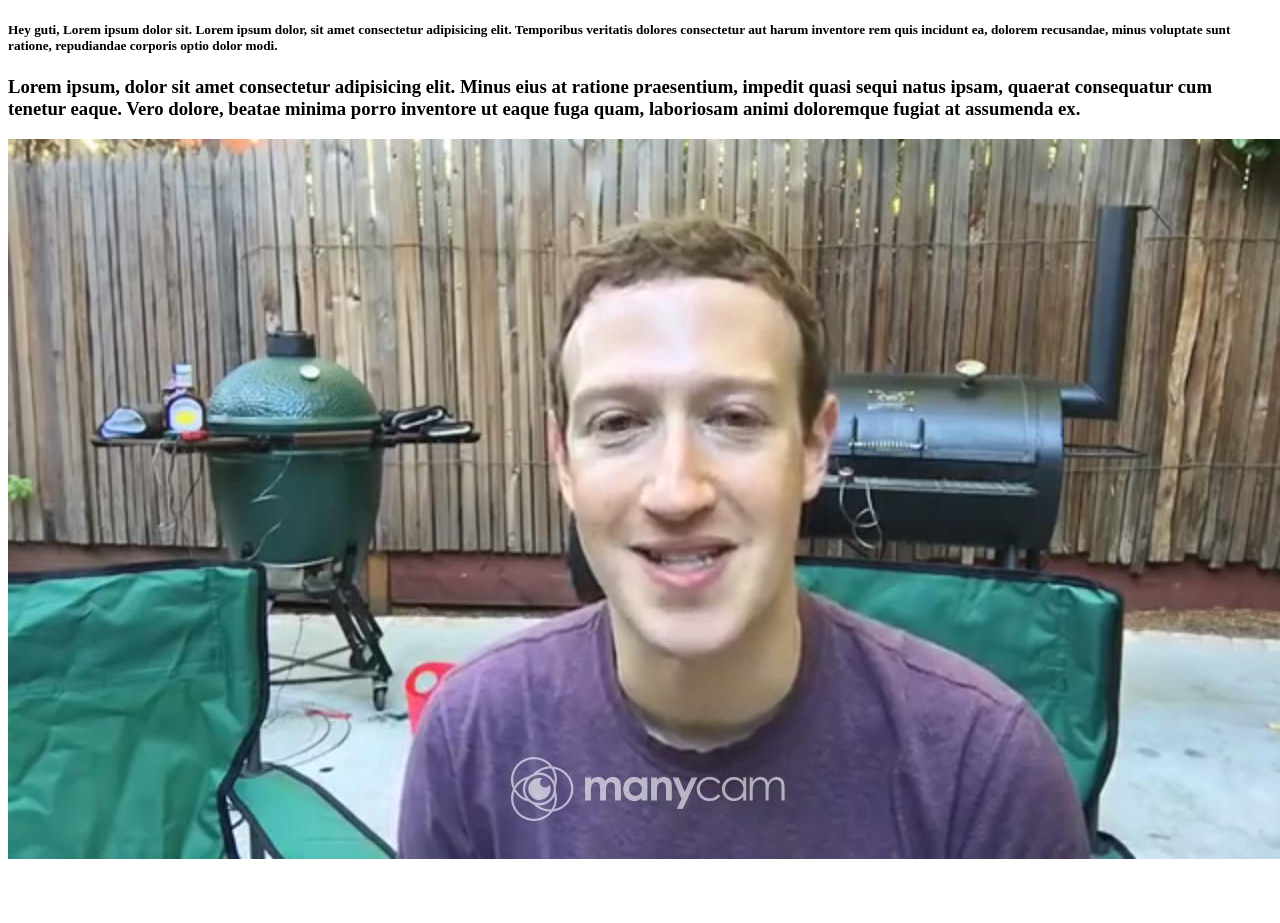
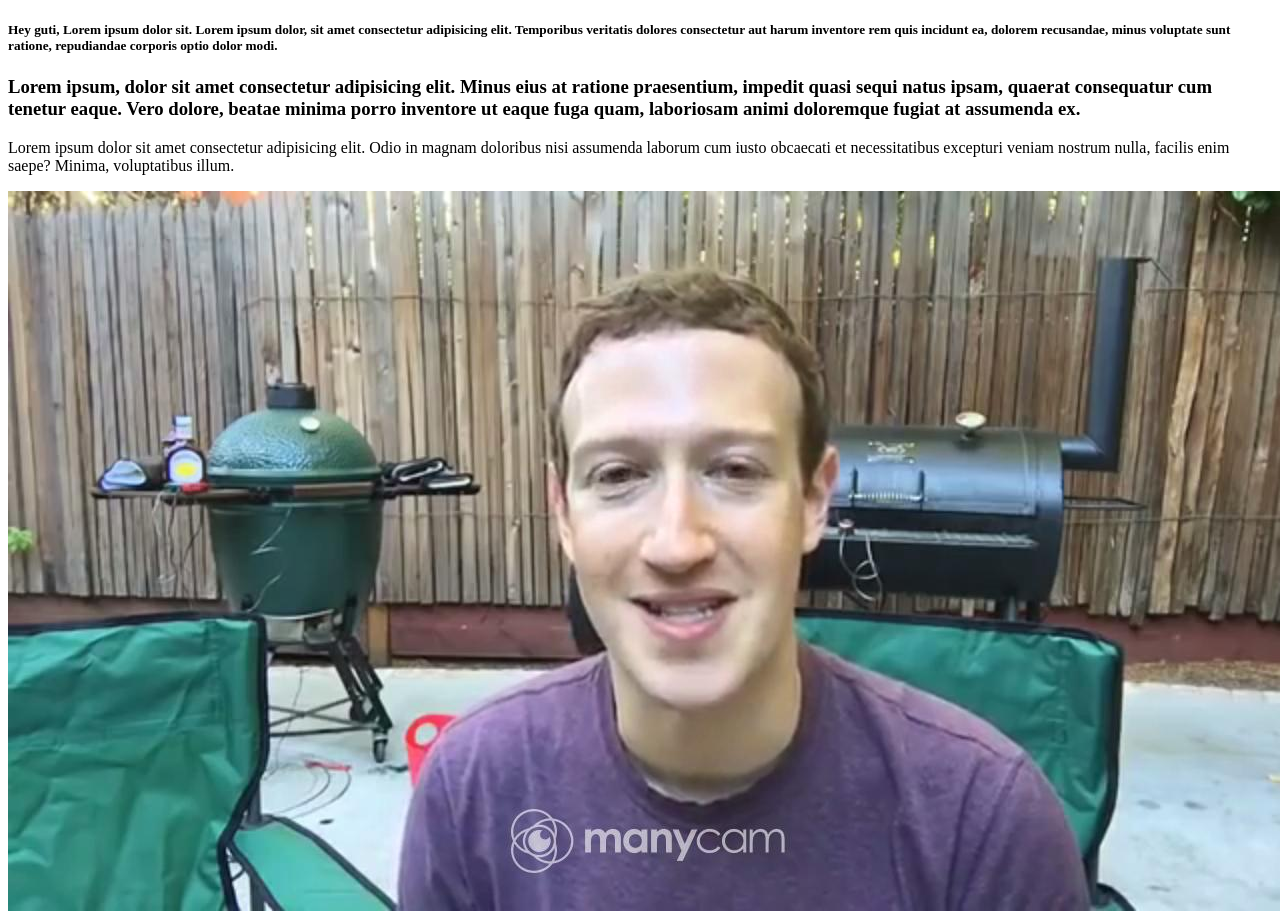
Before and after one commit to sohazur/webdev-1, a plain HTML site: page index.html in a window 1280 px wide. Before the commit the page ends 871 px from the top, so only its background shows below. Drawn offline with Linux system fonts and the light colour scheme.

Commit message:
added 2nd div

```diff
--- a/index.html
+++ b/index.html
@@ -11,6 +11,9 @@
         <h5>Hey guti, Lorem ipsum dolor sit. Lorem ipsum dolor, sit amet consectetur adipisicing elit. Temporibus veritatis dolores consectetur aut harum inventore rem quis incidunt ea, dolorem recusandae, minus voluptate sunt ratione, repudiandae corporis optio dolor modi.</h5>
         <h3>Lorem ipsum, dolor sit amet consectetur adipisicing elit. Minus eius at ratione praesentium, impedit quasi sequi natus ipsam, quaerat consequatur cum tenetur eaque. Vero dolore, beatae minima porro inventore ut eaque fuga quam, laboriosam animi doloremque fugiat at assumenda ex.</h3>
     </div>
+    <div>
+        <p>Lorem ipsum dolor sit amet consectetur adipisicing elit. Odio in magnam doloribus nisi assumenda laborum cum iusto obcaecati et necessitatibus excepturi veniam nostrum nulla, facilis enim saepe? Minima, voluptatibus illum.</p>
+    </div>
     <img src="My Snapshot.jpg" alt="M. Zuckerberg">
 </body>
 </html>
```
